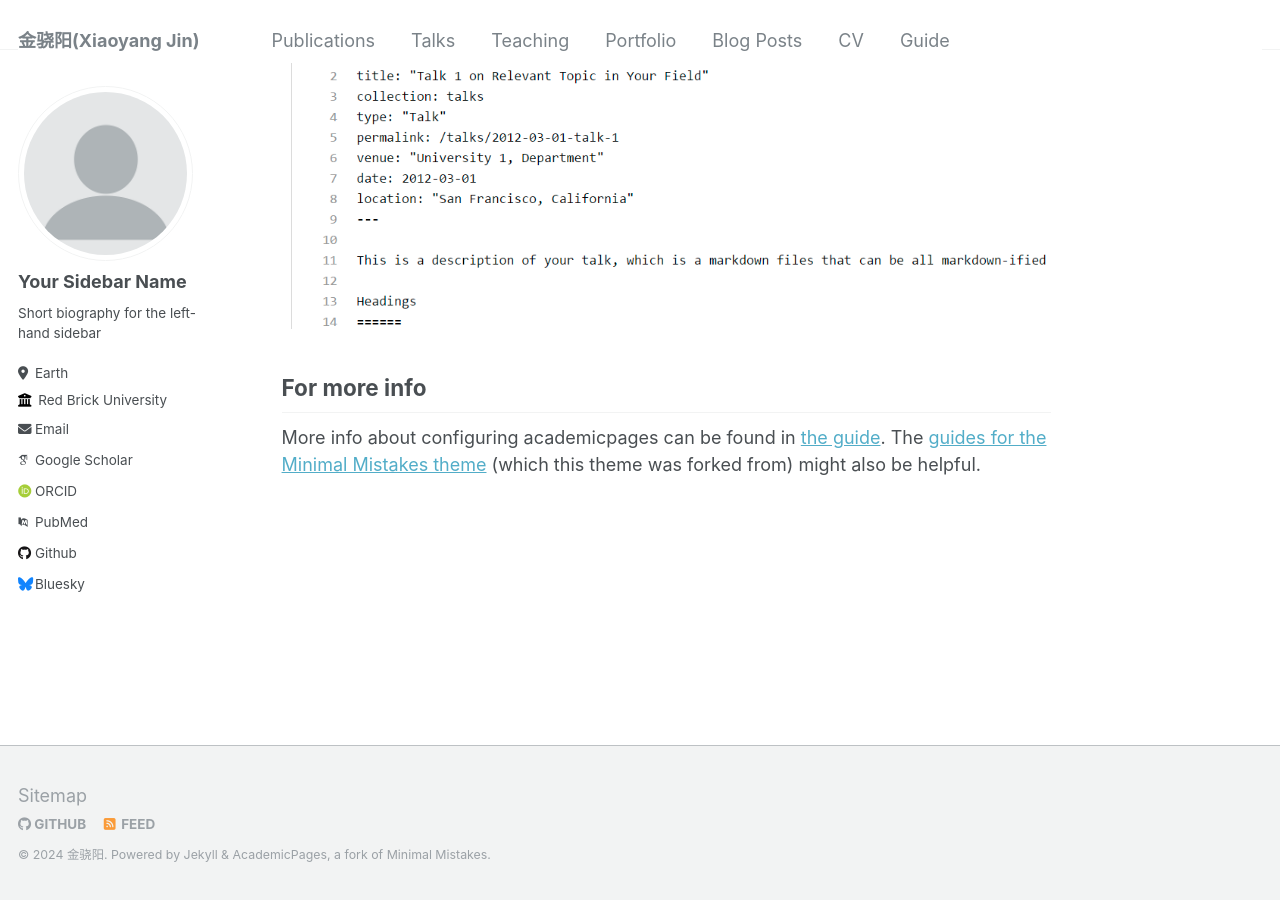
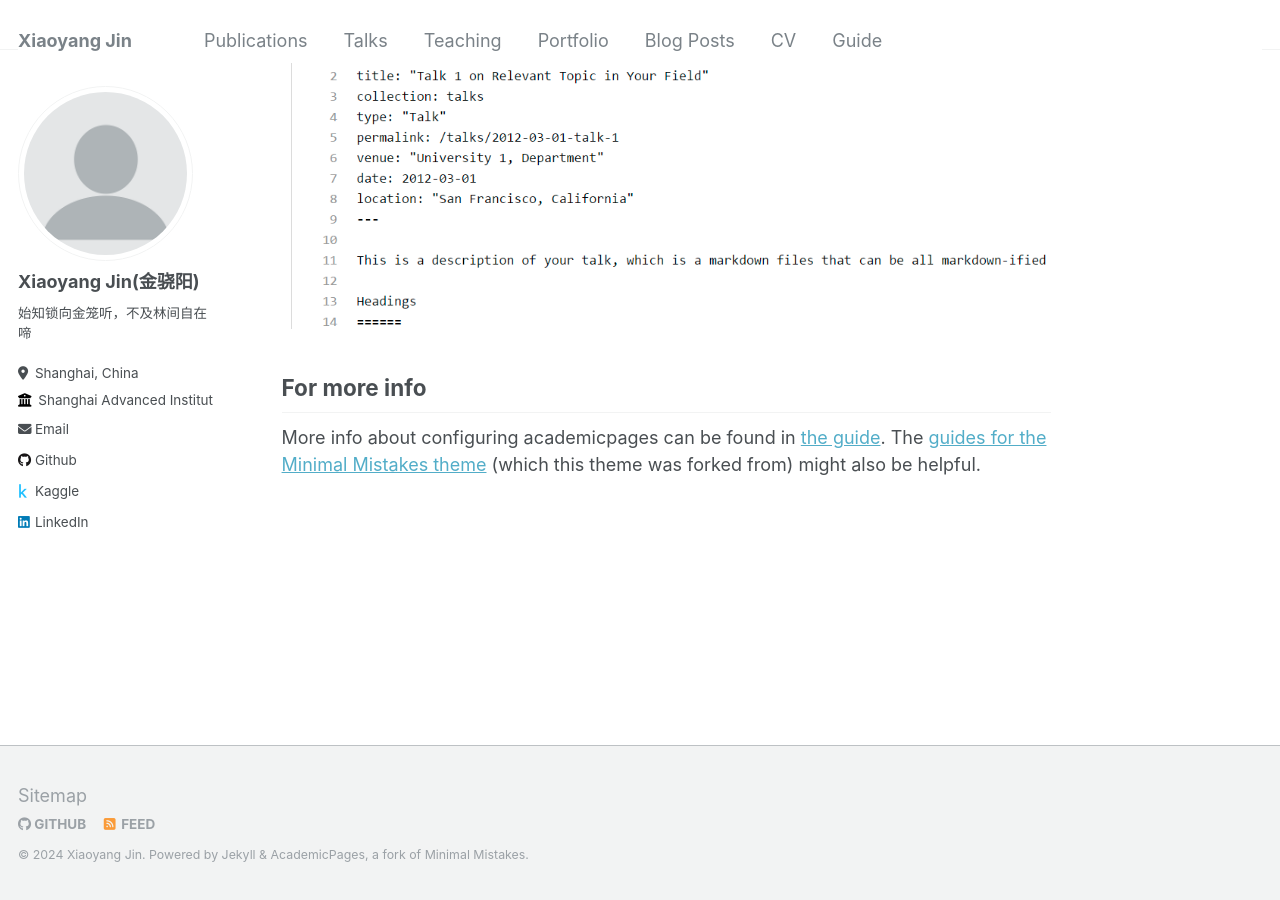
Before and after one commit to Nanqiang01/Nanqiang01.github.io, a Jekyll site: the page built from _pages/about.md, in a window 1280 px wide and 900 px high, scrolled down 2640 px. Built offline with Jekyll 4.4.1, drawn with Linux system fonts in a browser that asks for light colours; some web fonts are replaced.

Commit message:
Update _config.yml

```diff
--- a/_config.yml
+++ b/_config.yml
@@ -8,9 +8,9 @@
 
 # Basic Site Settings
 locale                   : "zh-CN"
-title                    : "金骁阳(Xiaoyang Jin)"
+title                    : "Xiaoyang Jin"
 title_separator          : "-"
-name                     : &name "金骁阳"
+name                     : &name "Xiaoyang Jin"
 description              : &description "personal description"
 url                      : https://Nanqiang01.github.io # the base hostname & protocol for your site e.g. "https://mmistakes.github.io"
 baseurl                  : "" # the subpath of your site, e.g. "/blog"
@@ -22,32 +22,32 @@ repository               : "Nanqiang01/Nanqiang01.github.io"
 author:
   # Biographic information
   avatar           : "profile.png"
-  name             : "Your Sidebar Name"
+  name             : "Xiaoyang Jin(金骁阳)"
   pronouns         : # example: "she/her"
-  bio              : "Short biography for the left-hand sidebar"
-  location         : "Earth"
-  employer         : "Red Brick University"
+  bio              : "始知锁向金笼听，不及林间自在啼"
+  location         : "Shanghai, China"
+  employer         : "Shanghai Advanced Institute of Finance"
   uri              : # URL
-  email            : "none@example.org"
+  email            : "xyjin.24@saif.sjtu.edu.cn"
 
   # Academic websites
   arxiv            : # URL - Update with the correct link to your profile
-  googlescholar    : "https://scholar.google.com/citations?user=PS_CX0AAAAAJ"
+  googlescholar    : # "https://scholar.google.com/citations?user=PS_CX0AAAAAJ"
   impactstory      : # URL
-  orcid            : "http://orcid.org/yourorcidurl"
-  pubmed           : "https://www.ncbi.nlm.nih.gov/pubmed/?term=john+snow"
+  orcid            : # "http://orcid.org/yourorcidurl"
+  pubmed           : # "https://www.ncbi.nlm.nih.gov/pubmed/?term=john+snow"
   researchgate     : # URL
 
   # Repositories and software development
   bitbucket        : # Username - Update with your username on the site
   codepen          : # Username
   dribbble         : # Username
-  github           : "academicpages"
-  kaggle           : # Username
+  github           : "Nanqiang01"
+  kaggle           : "Nanqiang01"
   stackoverflow    : # User number or user number and name (i.e., use "1" or "1/jeff-atwood")
 
   # Social media
-  bluesky          : "bsky.app" # Replace this with you Bluesky username
+  bluesky          : # "bsky.app" # Replace this with you Bluesky username
   facebook         : # Username
   flickr           : # Username
   foursquare       : # Username
@@ -56,7 +56,7 @@ author:
   keybase          : # Username
   instagram        : # Username
   lastfm           : # Username
-  linkedin         : # Username
+  linkedin         : "xiaoyang-jin-a08057243"
   mastodon         : # URL
   medium           : # URL
   pinterest        : # Username
```
